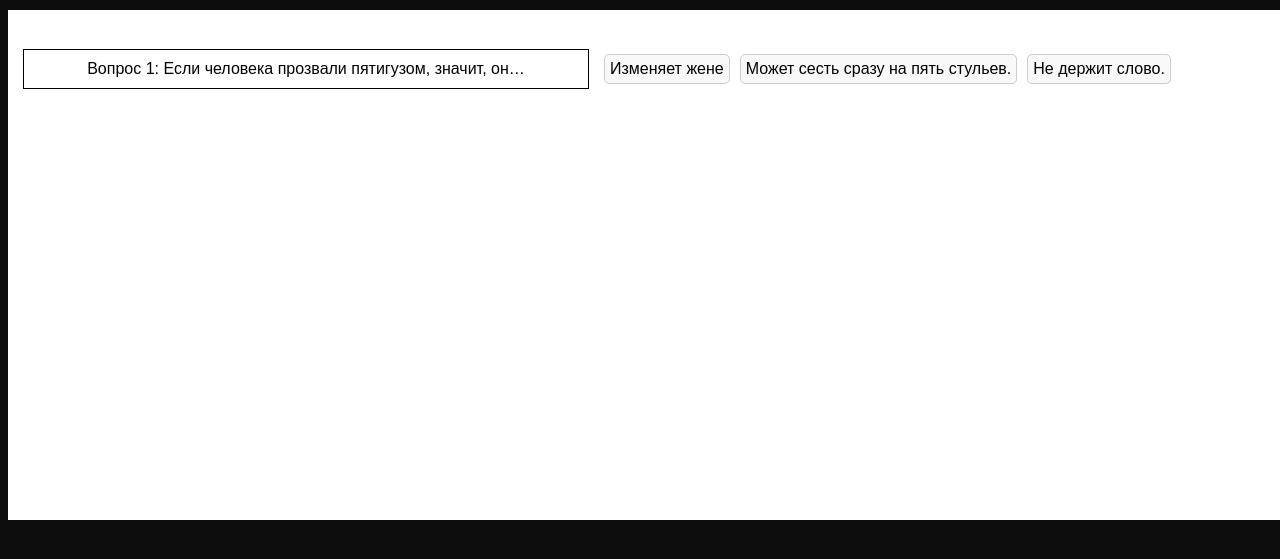
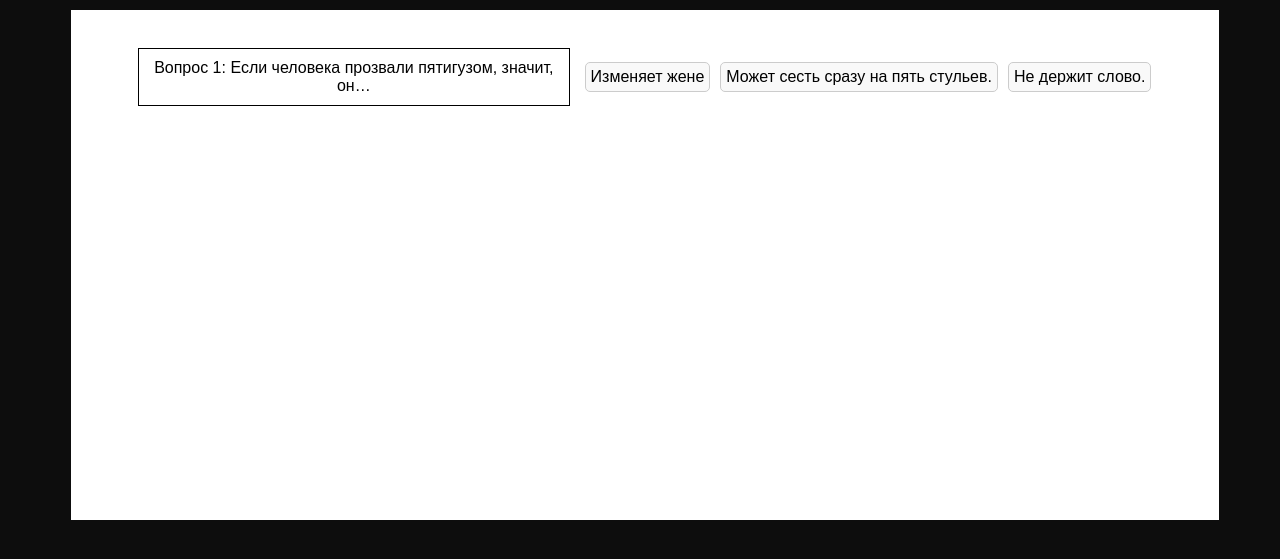
Before and after one commit to AlPakh/neuspel, a PHP site: page /task_dom/index.html in a window 1280 px wide; the page is wider, and only the part inside the window is pictured. Shown: the part 128-687 px from the top of that part. Run offline with PHP 8.4, Linux system fonts and the light colour scheme.

Commit message:
Small fixes >Removed 170vh from width property >Added alert for portrait orientation in DOM

```diff
--- a/task_dom/loc_styles.css
+++ b/task_dom/loc_styles.css
@@ -2,7 +2,6 @@
   display: flex;
   height: 95%;
   width: 95%;
-  min-width: 170vh;
 }
 
 .content-div {
--- a/task_dom/script.js
+++ b/task_dom/script.js
@@ -1,5 +1,7 @@
 document.addEventListener('DOMContentLoaded', function() {
     // Массив вопросов и ответов
+    if(screen.orientation == "0") alert("Пожалуйста, поверните экран");
+
     const masQuestions = [
         {
             arrQuestions: "Если человека назвали мордофиля, то это…",
```
